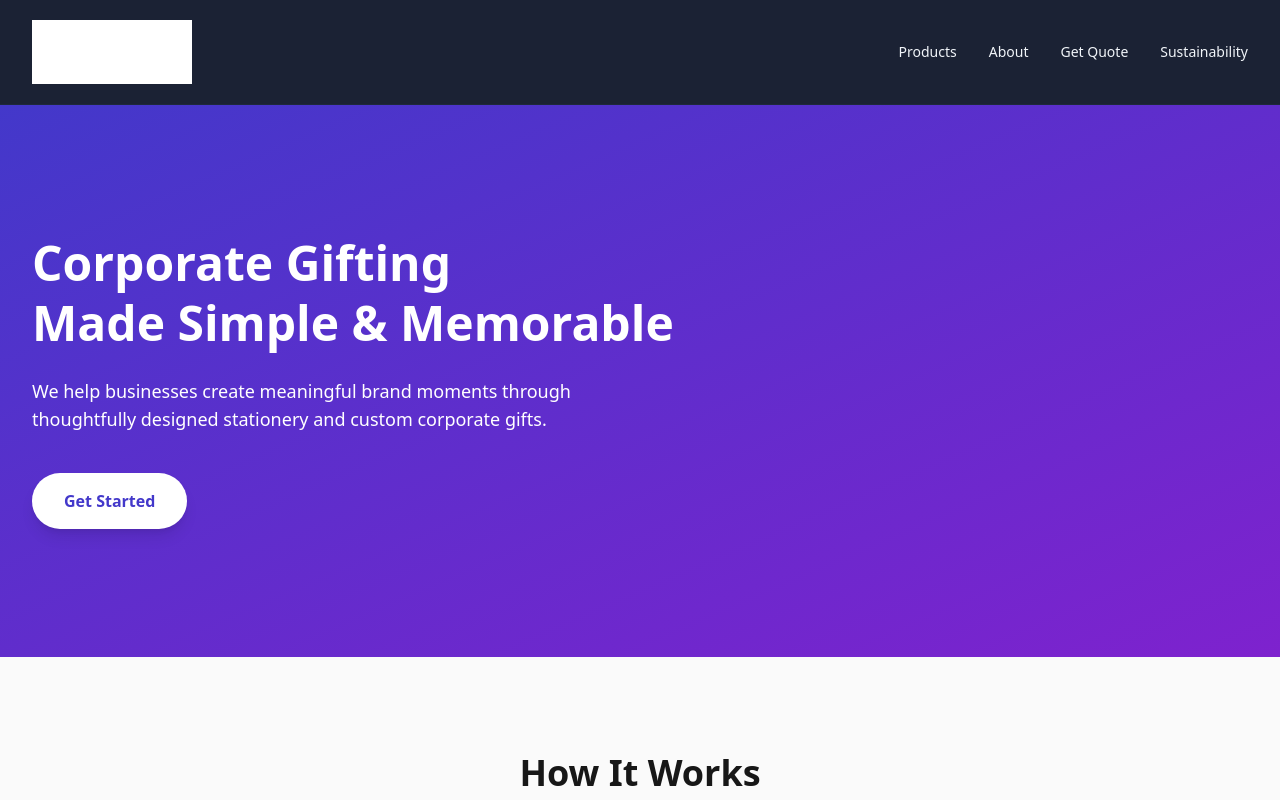
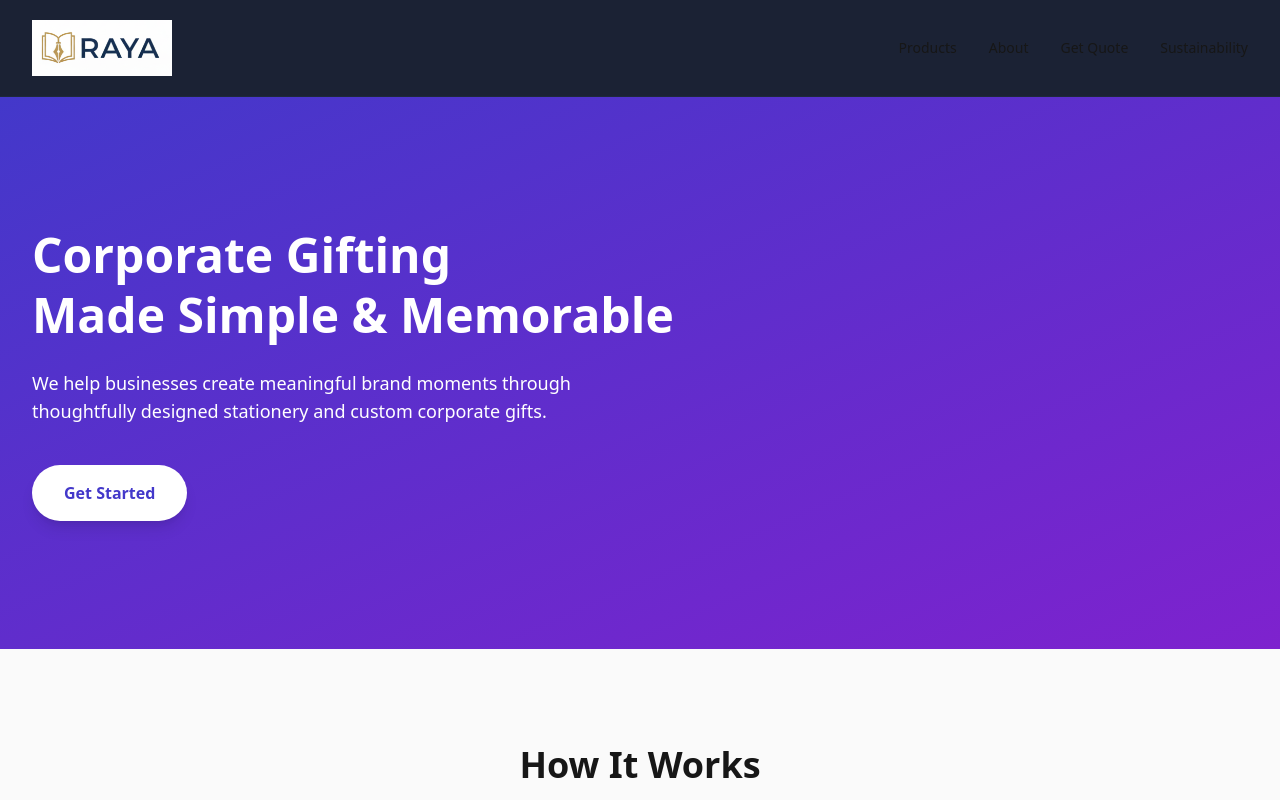
Before and after one commit to preshitpawar-beep/raya-website, a Next.js app: page / in a window 1280 px wide. Shown: the top 800 px of the page. Built offline with nearby package versions, Linux system fonts and the light colour scheme.

Commit message:
Update Navbar.js

```diff
--- a/app/components/Navbar.js
+++ b/app/components/Navbar.js
@@ -15,34 +15,22 @@ export default function Navbar() {
           <img
             src="/logo.png"
             alt="Raya Gifts & Stationery"
-            className="h-14 md:h-16 w-auto object-contain brightness-0 invert"
+            className="h-12 md:h-14 w-auto object-contain"
           />
         </a>
 
         {/* NAV LINKS */}
         <nav className="space-x-8 text-sm font-medium">
-          <a
-            href="/products"
-            className="text-slate-100 hover:text-red-500 transition-colors"
-          >
+          <a href="/products" className="hover:text-indigo-700 transition">
             Products
           </a>
-          <a
-            href="/about"
-            className="text-slate-100 hover:text-red-500 transition-colors"
-          >
+          <a href="/about" className="hover:text-indigo-700 transition">
             About
           </a>
-          <a
-            href="/quote"
-            className="text-slate-100 hover:text-red-500 transition-colors"
-          >
+          <a href="/quote" className="hover:text-indigo-700 transition">
             Get Quote
           </a>
-          <a
-            href="/contact"
-            className="text-slate-100 hover:text-red-500 transition-colors"
-          >
+          <a href="/contact" className="hover:text-indigo-700 transition">
             Sustainability
           </a>
         </nav>
```
